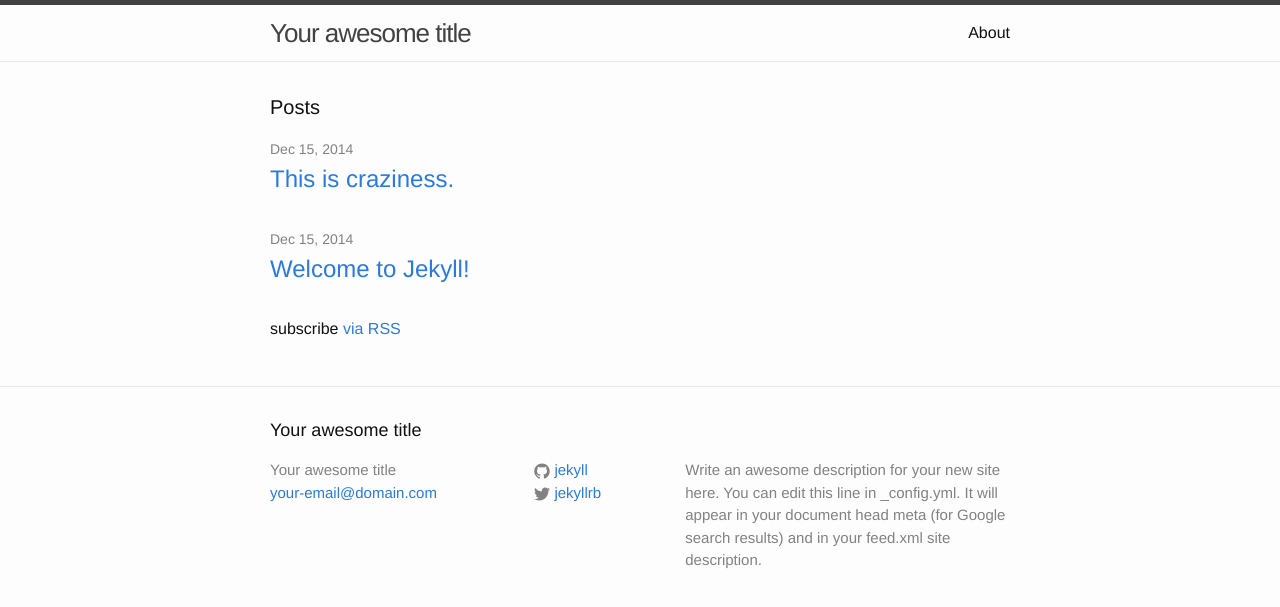
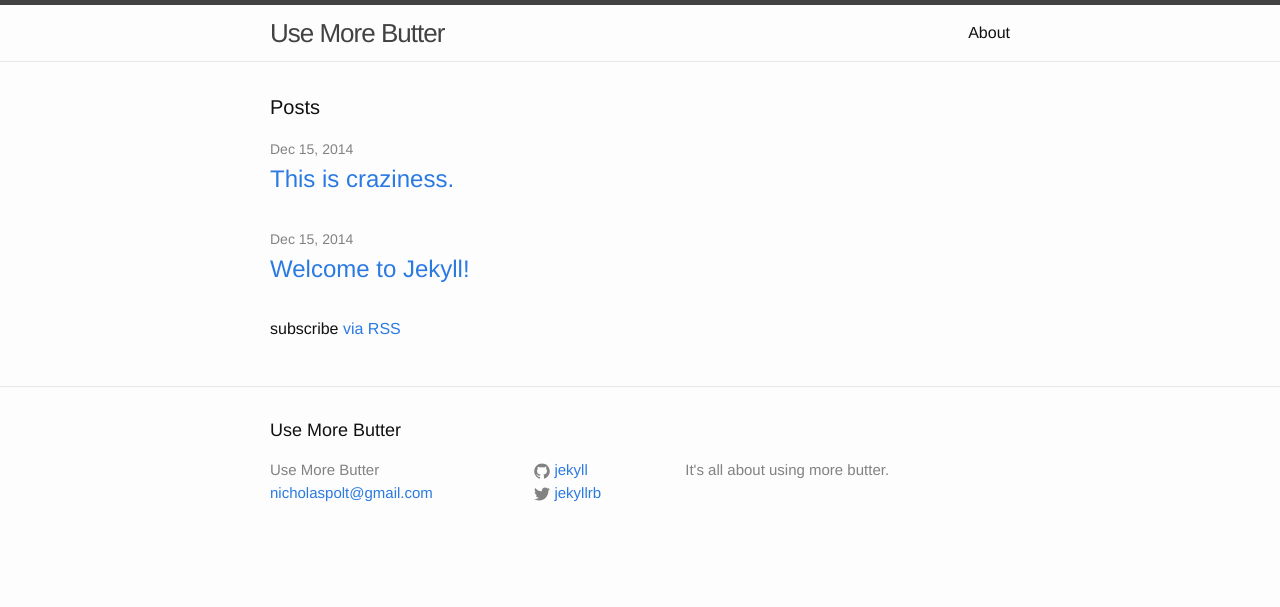
Before and after one commit to 1024greenstreet/1024greenstreet.github.io, a Jekyll site: the page built from index.html, in a window 1280 px wide. Shown: the top 607 px of the page. Built offline with Jekyll 4.4.1, drawn with Linux system fonts in a browser that asks for light colours.

Commit message:
Update config.yml for github pages and build

```diff
--- a/_config.yml
+++ b/_config.yml
@@ -1,12 +1,10 @@
 # Site settings
-title: Your awesome title
-email: your-email@domain.com
-description: > # this means to ignore newlines until "baseurl:"
-  Write an awesome description for your new site here. You can edit this
-  line in _config.yml. It will appear in your document head meta (for
-  Google search results) and in your feed.xml site description.
-baseurl: "" # the subpath of your site, e.g. /blog/
-url: "http://yourdomain.com" # the base hostname & protocol for your site
+title: Use More Butter
+email: nicholaspolt@gmail.com
+description: > #
+  It's all about using more butter.
+baseurl: "/1024greenstreet.github.io" # the subpath of your site, e.g. /blog/
+url: "http://1024greenstreet.github.io" # the base hostname & protocol for your site
 twitter_username: jekyllrb
 github_username:  jekyll
 
```
